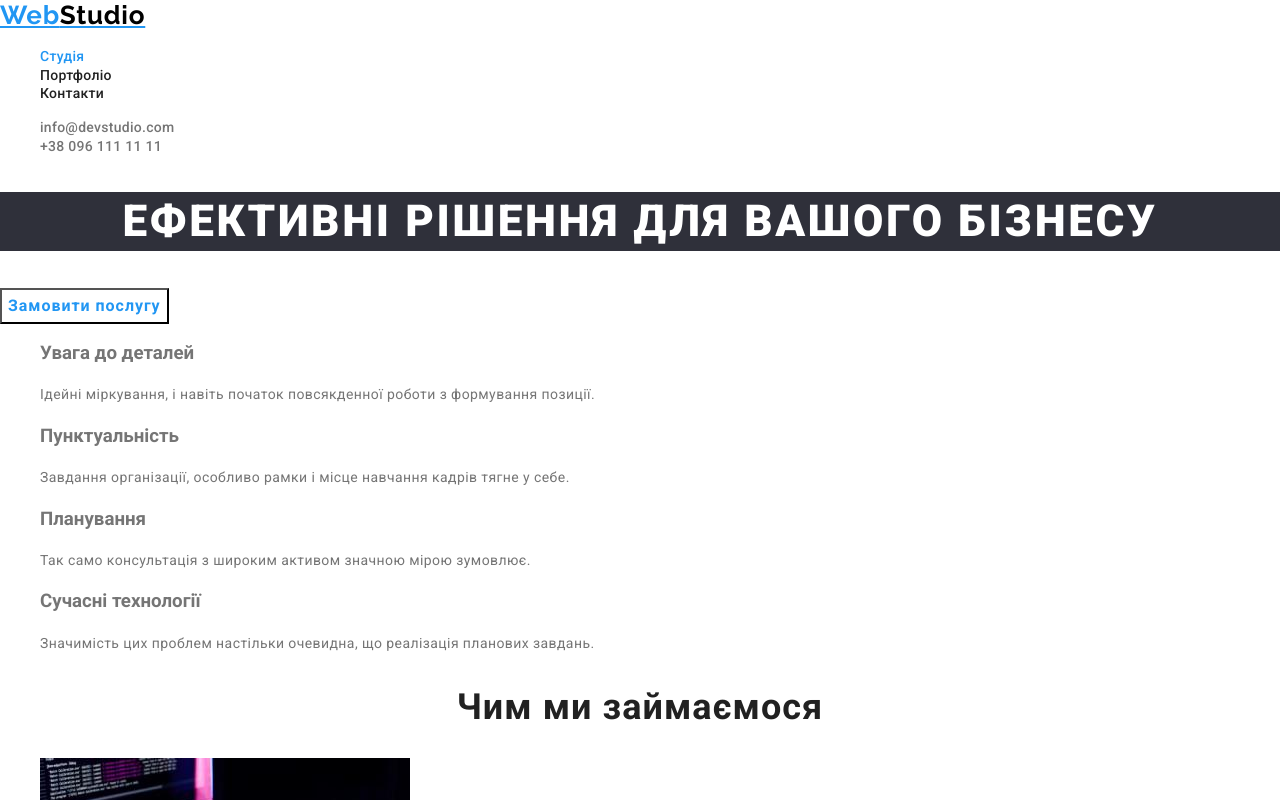
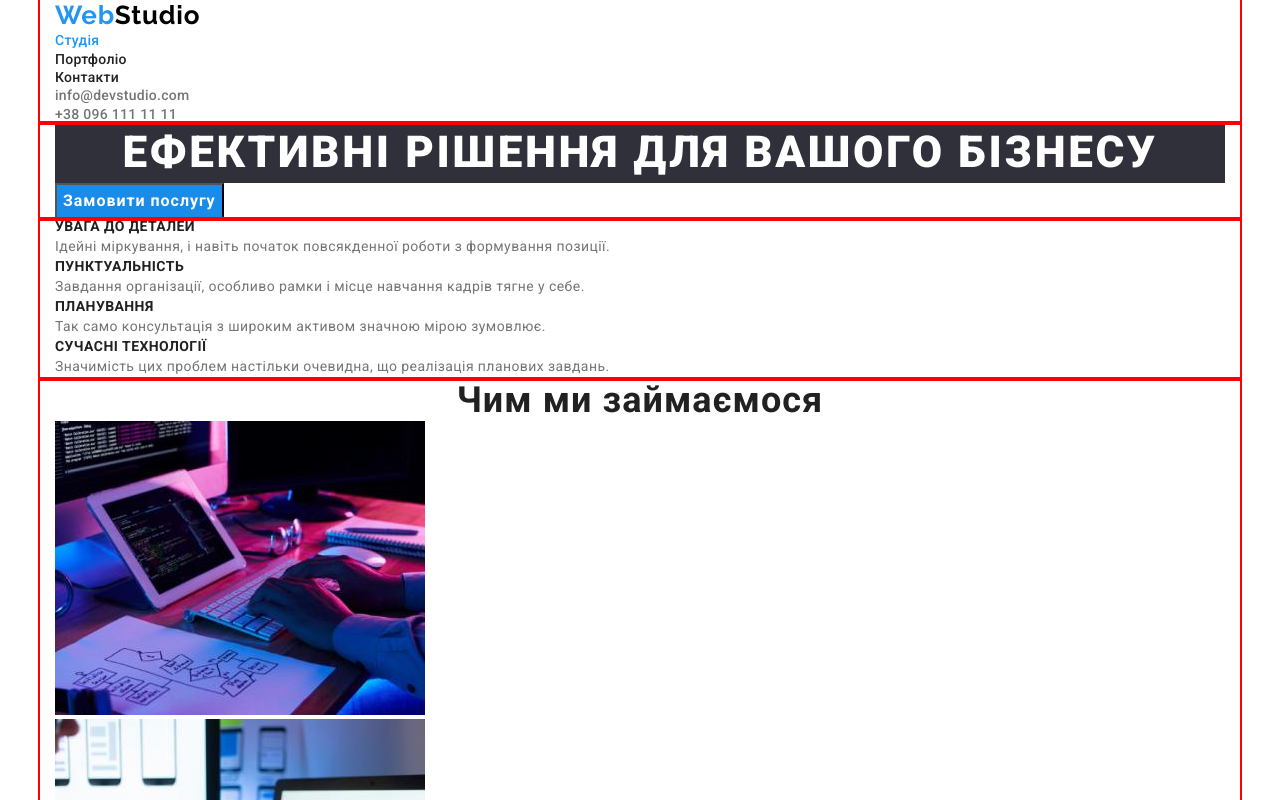
Before and after one commit to MaksymKryvohus/goit-markup-hw-03, a plain HTML site: page index.html in a window 1280 px wide. Both pictures are taken after a click on the button "Замовити послугу". Shown: the top 800 px of the page. Drawn offline with nearby package versions, Linux system fonts and the light colour scheme.

Commit message:
фикс

```diff
--- a/css/styles.css
+++ b/css/styles.css
@@ -3,6 +3,33 @@
   --title-text-color: #212121;
   --accent-color: #2196f3;
   --primary-white-color: #ffffff;
+}
+p,
+h1,
+h2,
+h3,
+h4,
+h5,
+h6 {
+  margin: 0;
+}
+ul {
+  margin: 0;
+  padding-left: 0;
+}
+button {
+  cursor: pointer;
+}
+address {
+  font-style: normal;
+}
+.container {
+  width: 1200px;
+  padding-left: 15px;
+  padding-right: 15px;
+  margin-left: auto;
+  margin-right: auto;
+  outline: 2px solid red;
 }
 body {
   color: var(--primary-text-color);
@@ -12,6 +39,7 @@ body {
 .list {
   list-style: none;
 }
+
 /* header */
 .logo {
   font-family: Raleway, cursive;
@@ -69,7 +97,6 @@ body {
 .hero-btn {
   color: var(--primary-white-color);
   background-color: var(--accent-color);
-  cursor: pointer;
   font-family: inherit;
   font-weight: 700;
   font-size: 16px;
@@ -78,10 +105,10 @@ body {
 }
 .hero-btn:hover,
 .hero-btn:focus {
-  color: var(--accent-color);
-  background-color: var(--primary-white-color);
+  background-color: #188ce8;
 }
--------------- features -------------------------*/ .features-subtitle {
+/* -------------- features ------------------------- */
+.features-subtitle {
   color: var(--title-text-color);
   font-weight: 700;
   font-size: 14px;
@@ -145,9 +172,7 @@ body {
   line-height: 1.71;
   letter-spacing: 0.03em;
 }
-.address {
-  font-style: normal;
-}
+
 .address-link {
   color: var(--primary-white-color);
   text-decoration: none;
@@ -158,7 +183,6 @@ body {
 /*----------------------- portfolio -------------------------*/
 .portfolio-btn {
   font-family: inherit;
-  cursor: pointer;
   font-weight: 500;
   font-size: 16px;
   line-height: 1.63;
--- a/index.html
+++ b/index.html
@@ -19,6 +19,7 @@
 <body>
     <!--Шапка -->
     <header class="header">
+        <div class="container">
             <nav class="header-nav">
                 <a href="/index.html" lang="en" class="logo">Web<span class="logo-item">Studio</span></a>
                 <ul class="header-list list">
@@ -36,15 +37,21 @@
                 <li><a class="auth-link" href="mailto:info@devstudio.com">info@devstudio.com</a></li>
                 <li><a class="auth-link" href="tel:+380961111111">+38 096 111 11 11</a></li>
             </ul>
+        </div>
+
     </header>
     <main>
         <!--герой-->
         <section class="hero">
+            <div class="container">
                 <h1 class="hero-title">Ефективні рішення для вашого бізнесу</h1>
                 <button type="button" class="hero-btn">Замовити послугу</button>
+            </div>
+
         </section>
         <!-- особености-->
         <section class="features">
+            <div class="container">
                 <h2 class="visually-hidden">Особливості</h2>
                 <ul class="features-list list">
                     <li>
@@ -54,7 +61,8 @@
                     </li>
                     <li>
                         <h3 class="features-subtitle">Пунктуальність</h3>
-                    <p class="features-text">Завдання організації, особливо рамки і місце навчання кадрів тягне у себе.
+                        <p class="features-text">Завдання організації, особливо рамки і місце навчання кадрів тягне у
+                            себе.
                         </p>
                     </li>
                     <li>
@@ -63,26 +71,32 @@
                     </li>
                     <li>
                         <h3 class="features-subtitle">Сучасні технології</h3>
-                    <p class="features-text">Значимість цих проблем настільки очевидна, що реалізація планових завдань.
+                        <p class="features-text">Значимість цих проблем настільки очевидна, що реалізація планових
+                            завдань.
                         </p>
                     </li>
                 </ul>
+            </div>
+
         </section>
         <!-- Чим ми займаємося-->
         <section class="work">
+            <div class="container">
                 <h2 class="work-title ">Чим ми займаємося</h2>
                 <ul class="work-list list">
                     <li><a href=""><img src="./images/img.jpg" alt="набираем код" width="370" height="294"></a> </li>
                     <li><a href=""><img src="./images/markup.jpg" alt="розметка" width="370" height="294"></a> </li>
                     <li><a href=""><img src="./images/desing.jpg" alt="дизайн" width="370" height="294"></a> </li>
                 </ul>
+            </div>
         </section>
         <!-- Наша команда-->
         <section class="team">
+            <div class="container">
                 <h2 class="team-title">Наша команда</h2>
                 <ul class="team-list list">
-                <li><a class="team-link" href=""><img src="./images/comand/ihor.jpg" alt="Ігор Дем'яненко" width="270"
-                            height="260">
+                    <li><a class="team-link" href=""><img src="./images/comand/ihor.jpg" alt="Ігор Дем'яненко"
+                                width="270" height="260">
                             <h3 class="team-subtitle">Ігор Дем'яненко</h3>
                         </a>
                         <p class="team-text" lang="en">Product Designer</p>
@@ -93,29 +107,36 @@
                         </a>
                         <p class="team-text" lang="en">Frontend Developer</p>
                     </li>
-                <li><a class="team-link" href=""><img src="./images/comand/nikolai.jpg" alt="Микола Тарасов" width="270"
-                            height="260">
+                    <li><a class="team-link" href=""><img src="./images/comand/nikolai.jpg" alt="Микола Тарасов"
+                                width="270" height="260">
                             <h3 class="team-subtitle">Микола Тарасов</h3>
                         </a>
                         <p class="team-text" lang="en">Marketing</p>
                     </li>
-                <li><a class="team-link" href=""><img src="./images/comand/mihail.jpg" alt="Михайло Єрмаков" width="270"
-                            height="260">
+                    <li><a class="team-link" href=""><img src="./images/comand/mihail.jpg" alt="Михайло Єрмаков"
+                                width="270" height="260">
                             <h3 class="team-subtitle">Михайло Єрмаков</h3>
                         </a>
                         <p class="team-text" lang="en">UI Designer</p>
                     </li>
                 </ul>
+            </div>
+
+
+
         </section>
     </main>
     <!-- подвал-->
     <footer class="footer">
-        <a href="/index.html" lang="en" class="logo">Web<span class="logo-item">Studio</span></a>
+        <div class="container"><a href="/index.html" lang="en" class="logo">Web<span class="logo-item">Studio</span></a>
             <address class="address">
-            <a href="https://goo.gl/maps/dYqVJewLPmUxZWQF8" class="address-link">м. Київ, пр-т Лесі Українки, 26</a><br>
+                <a href="https://goo.gl/maps/dYqVJewLPmUxZWQF8" class="address-link">м. Київ, пр-т Лесі Українки,
+                    26</a><br>
                 <a href="mailto:info@example.com" class="footer-link">info@example.com</a><br>
                 <a href="tel:+380991111111" class="footer-link">+38 099 111 11 11</a>
             </address>
+        </div>
+
     </footer>
 </body>
 
```
Also changed, not shown: portfolio.html (+19 -10 lines). Lines whose indentation alone changed are shown as unchanged.
